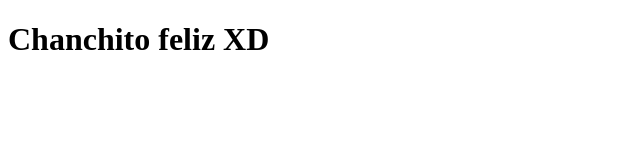
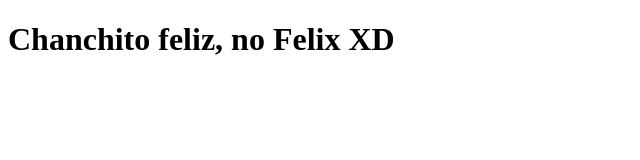
Before and after one commit to igcodinap/git-class36, a plain HTML site: page felix.html in a window 1280 px wide. Shown: the whole page, without its empty margins (0-640 px from the left). Drawn offline with Linux system fonts and the light colour scheme.

Commit message:
se modifica felix.html

```diff
--- a/felix.html
+++ b/felix.html
@@ -7,6 +7,6 @@
     <title>Ejecicio de Git</title>
 </head>
 <body>
-    <h1>Chanchito feliz XD</h1>
+    <h1>Chanchito feliz, no Felix XD</h1>
 </body>
 </html>
```
